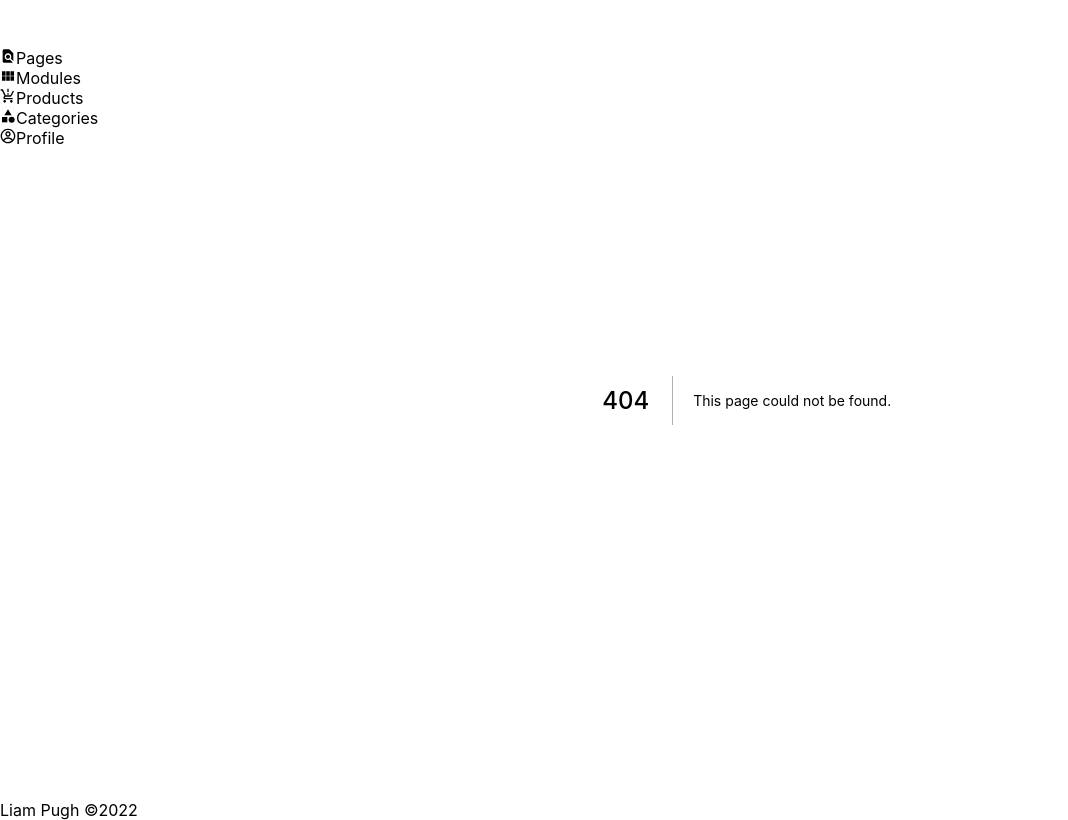
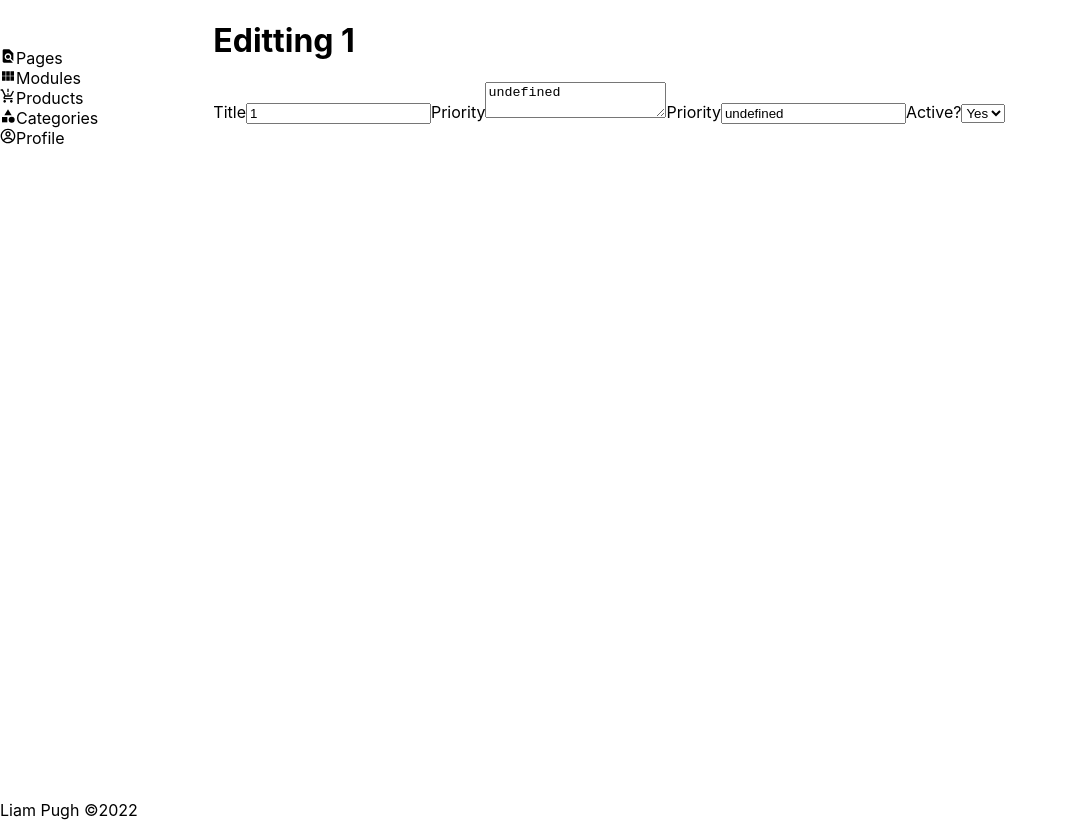
Before and after one commit to Shutt90/modular-cms, a Next.js app: page /auth/edit/page/1 in a window 1280 px wide. Before the commit this address had no page. Shown: the whole page, without its empty margins (0-1068 px from the left). Built offline with nearby package versions, Linux system fonts and the light colour scheme.

Commit message:
Editing pages started

```diff
--- a/containers/AuthLayout.js
+++ b/containers/AuthLayout.js
@@ -4,13 +4,13 @@ import { CgProfile } from 'react-icons/cg';
 import Link from 'next/link';
 import Head from 'next/head';
 import { useRouter } from 'next/router';
-import {singleWordCapitalize} from '../helpers/stringHelpers';
+import {capitalize} from '../helpers/stringHelpers';
 
 function AuthLayout({children}) {
 
   const router = useRouter();
 
-  const location = singleWordCapitalize(router.pathname)
+  const location = capitalize(router.pathname)
 
   return (
     <>
--- a/helpers/stringHelpers.js
+++ b/helpers/stringHelpers.js
@@ -1,13 +1,13 @@
-const singleWordCapitalize = function(word) {
+const capitalize = function(word) {
     const splitWord = word.split('/')
     const lettered = splitWord.slice(-1)
     const string = lettered[0].split('')
     const capitalize = string[0].toUpperCase()
     string.shift()
     string.unshift(capitalize)
-    const capitalizedWord = string.join('')
+    const capitalized = string.join('')
 
-    return capitalizedWord
+    return capitalized
 }
 
 const decapitalize = function(word) {
@@ -22,4 +22,4 @@ const decapitalize = function(word) {
     return decapitalized
 }
 
-export { singleWordCapitalize, decapitalize}
+export { capitalize, decapitalize}
--- /dev/null
+++ b/pages/auth/edit/page/[title].js
@@ -0,0 +1,31 @@
+import React from 'react'
+import { useRouter } from 'next/router';
+
+function Title() {
+    const router = useRouter();
+    const page = router.query;
+
+    return (
+    <div>
+        <h1>Editting {page.title}</h1>
+        <div className="container">
+            <form method="POST" action={`/api/edit/page/${page.id}`}>
+            <label htmlFor={`pagetitle-${page.id}`}>Title</label>
+            <input type="text" value={`${page.title}`} id={`pagetitle-${page.id}`}></input>
+            <label htmlFor={`pagecontent-${page.id}`}>Priority</label>
+            <textarea value={`${page.content}`} id={`pagecontent-${page.id}`}></textarea>
+            <label htmlFor={`pageprio-${page.id}`}>Priority</label>
+            <input type="text" value={`${page.priority}`} id={`pageprio-${page.id}`}></input>
+            <label htmlFor={`pagetitle-${page.id}`}>Active?</label>
+            <select id={`pageactive-${page.id}`}>
+                <option selected="selected" value="true">Yes</option>
+                <option value="false">No</option>
+            </select>
+
+            </form>
+        </div>
+    </div>
+    )
+}
+
+export default Title
--- a/pages/auth/pages.js
+++ b/pages/auth/pages.js
@@ -9,7 +9,10 @@ function Pages({pages}) {
       <div className="auth-container">
         {pages.map(page => {
           return (
-            <Link key={page.id} href={`${decapitalize(page.title.trim())}`}>
+            <Link key={page.id} href={{
+              query: page,
+              pathname:`/auth/edit/page/${decapitalize(page.title.trim())}`,
+              }}>
                 <a className="flex-col text-med" >
                   <h4>{page.title}</h4>
                 </a>
```
